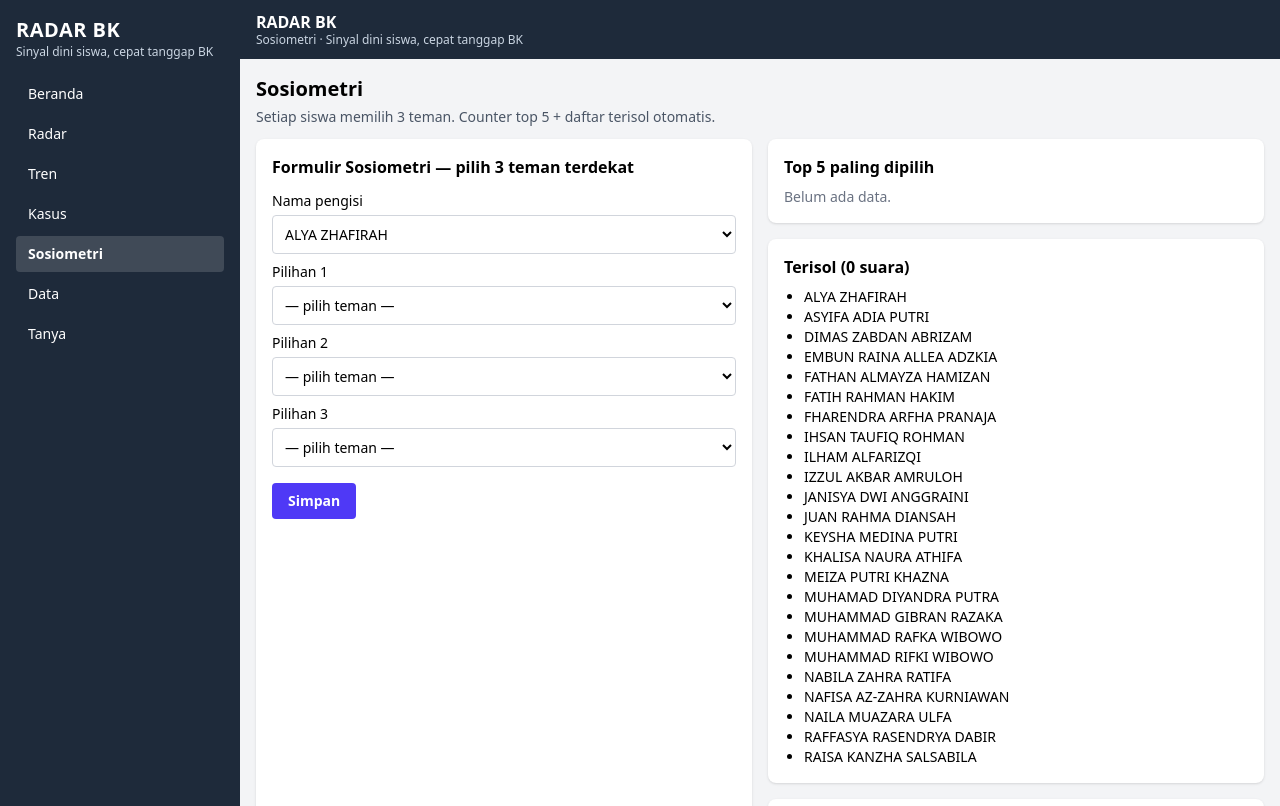
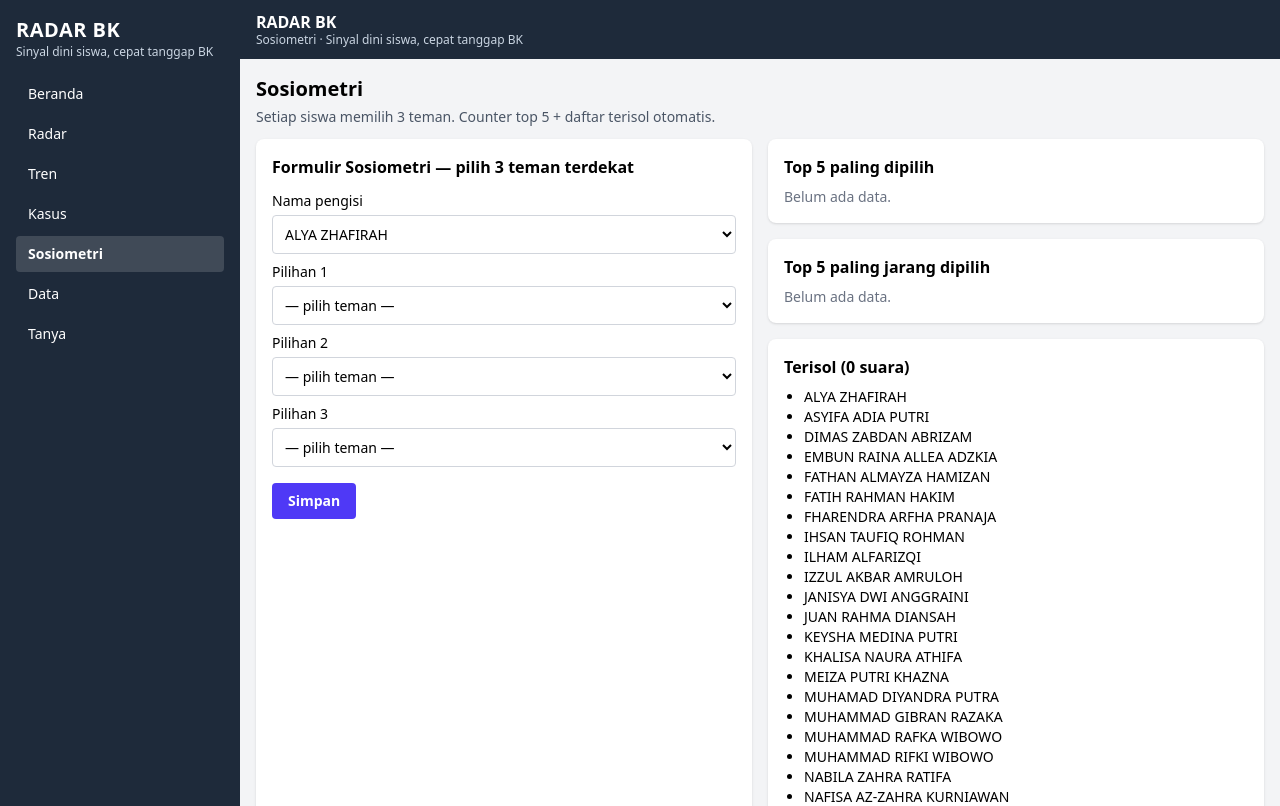
Before and after one commit to panduKedul/Radar_BK, a React (Vite) app in the folder radar-bk-react/: page /sosiometri in a window 1280 px wide. Shown: the top 806 px of the page. Built offline with nearby package versions, Linux system fonts and the light colour scheme.

Commit message:
feat: top5 jarang dipilih sosiometri

```diff
--- a/radar-bk-react/src/pages/Sosiometri.jsx
+++ b/radar-bk-react/src/pages/Sosiometri.jsx
@@ -14,7 +14,7 @@ export default function Sosiometri() {
 
   const names = useMemo(() => Object.fromEntries(students.map((s) => [s.id, s.nama])), [students])
 
-  const { top5, terisol } = useMemo(() => {
+  const { top5, bottom5, terisol } = useMemo(() => {
     const counts = {}
     Object.values(state.sosio).forEach((arr) => (arr || []).forEach((id) => {
       counts[id] = (counts[id] || 0) + 1
@@ -22,8 +22,11 @@ export default function Sosiometri() {
     const top5 = Object.entries(counts)
       .sort((a, b) => b[1] - a[1])
       .slice(0, 5)
+    const bottom5 = Object.entries(counts)
+      .sort((a, b) => a[1] - b[1])
+      .slice(0, 5)
     const terisol = students.map((s) => s.id).filter((id) => !counts[id])
-    return { top5, terisol }
+    return { top5, bottom5, terisol }
   }, [state.sosio, students])
 
   function handleSave(id, teman) {
@@ -65,6 +68,20 @@ export default function Sosiometri() {
             )}
           </div>
           <div className="rounded-lg bg-white p-4 shadow">
+            <h2 className="mb-2 font-semibold">Top 5 paling jarang dipilih</h2>
+            {bottom5.length === 0 ? (
+              <p className="text-sm text-gray-500">Belum ada data.</p>
+            ) : (
+              <ol className="list-decimal pl-5 text-sm">
+                {bottom5.map(([id, n]) => (
+                  <li key={id}>
+                    {names[id] || id} — {n} suara
+                  </li>
+                ))}
+              </ol>
+            )}
+          </div>
+          <div className="rounded-lg bg-white p-4 shadow">
             <h2 className="mb-2 font-semibold">Terisol (0 suara)</h2>
             {terisol.length === 0 ? (
               <p className="text-sm text-gray-500">Tidak ada — semua pernah dipilih.</p>
```
